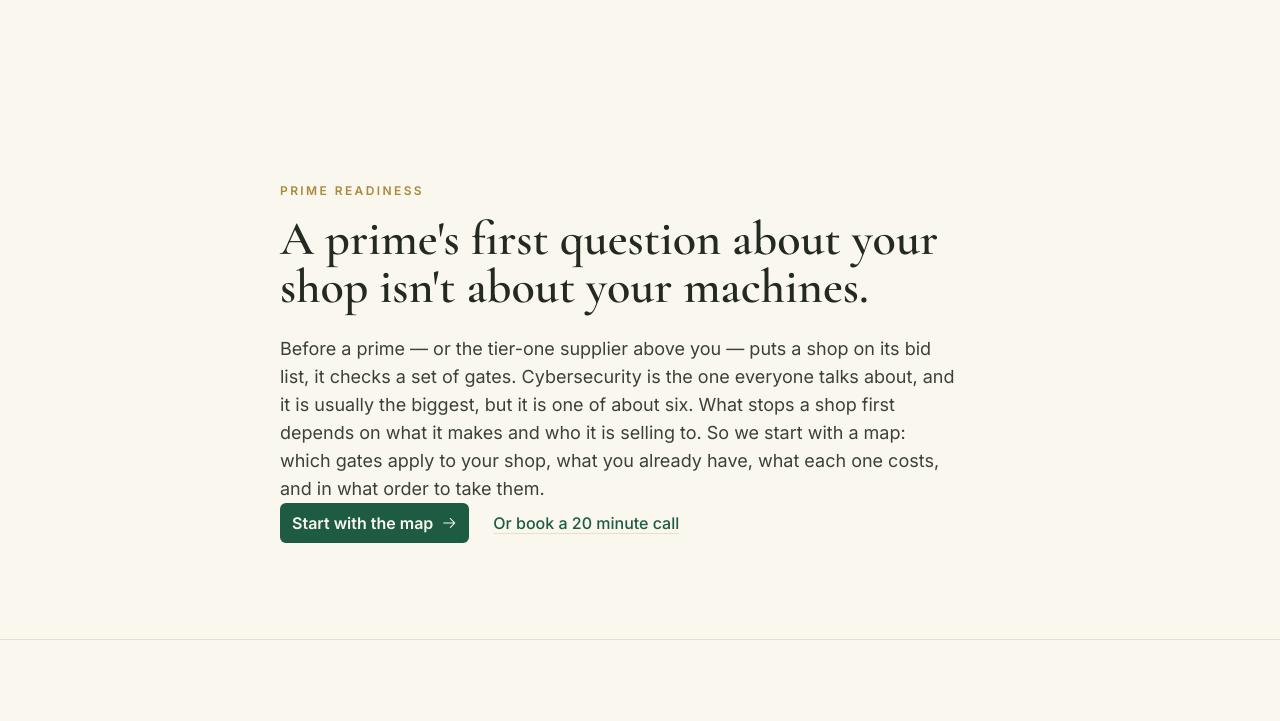
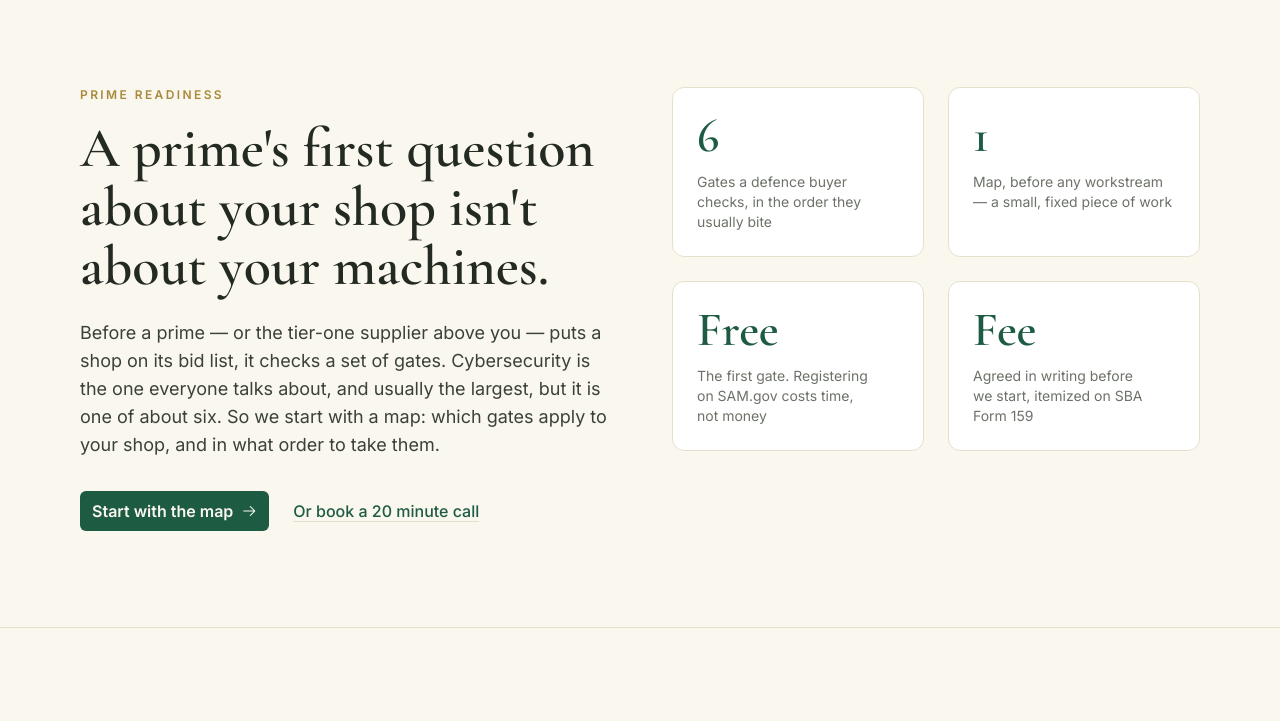
Before and after one commit to EvilBlender101/Cypress-Grove-Partners, a plain HTML site: page prime-readiness.html in a window 1280 px wide. Shown: the part 73-794 px from the top of the page. Drawn offline with nearby package versions, Linux system fonts and the light colour scheme; animation ran at ten frames a second.

Commit message:
Prime Readiness: the page in the site's own layout, and the map on it
The page carried body class="page", which is the document look built for the privacy page and
the intake form: an 800px measure and 30px section headings. Six cards in an 800px column came
out 162px wide — a page of vertical ribbons, and the reason it read wrong next to the home page.

It now uses the home page's own patterns: body class="market" (1200px measure, 56px title), the
hero as a split with the fact tiles the guarantee section uses, and the gates, who-does-what and
packages grids set three, three and two across. A .cards.three / .cards.two pair joins the site
stylesheet, collapsing to two then one on smaller screens.

Also on the page: the blank map as a download, since the page promises a map and never showed
one — every row on it is one the discovery fills in.

```diff
--- a/cypressgrove-site/assets/site.css
+++ b/cypressgrove-site/assets/site.css
@@ -290,3 +290,15 @@ main,.footer{position:relative;z-index:1;}
 .intake-done p,.page .intake-done p{margin:0;color:var(--body-ink);max-width:420px;}
 @media(max-width:900px){.intake-grid{grid-template-columns:1fr;gap:var(--s500);}.intake-intro{position:static;}}
 @media(max-width:640px){.intake-card{padding:var(--s300) var(--s200);border-radius:12px;}.field-row{grid-template-columns:1fr;}}
+
+/* Marketing pages that are not the home page (Prime Readiness).
+   They carry body class="market" instead of class="page": .page is the document look — an 800px
+   measure and 30px section headings — which is right for the privacy page and the intake form and
+   wrong for a sales page, where four-across cards in an 800px column come out 162px wide. */
+.market h1{font-family:var(--display);font-weight:600;font-size:56px;line-height:1.05;max-width:780px;}
+.market .section:first-of-type{padding-top:160px;}
+.cards.three{grid-template-columns:repeat(3,minmax(0,1fr));}
+.cards.two{grid-template-columns:repeat(2,minmax(0,1fr));}
+@media(max-width:1024px){.cards.three,.cards.two{grid-template-columns:repeat(2,minmax(0,1fr));}}
+@media(max-width:640px){.cards.three,.cards.two{grid-template-columns:1fr;}
+  .market h1{font-size:36px;line-height:40px;}}
--- a/prime-readiness.html
+++ b/prime-readiness.html
@@ -85,7 +85,7 @@
 }
 </script>
 </head>
-<body class="page">
+<body class="market">
 <a class="skip" href="#main">Skip to content</a>
 
 <header class="nav-shell">
@@ -120,20 +120,25 @@
 <main id="main">
 
 <section class="section" id="top" aria-labelledby="pr-title">
-  <div class="wrap">
-    <div class="reveal">
+  <div class="wrap split reveal">
+    <div>
       <p class="eyebrow">Prime Readiness</p>
       <h1 id="pr-title">A prime's first question about your shop isn't about your machines.</h1>
-      <p class="section-lede">Before a prime — or the tier-one supplier above you — puts a shop on its
-      bid list, it checks a set of gates. Cybersecurity is the one everyone talks about, and it is
-      usually the biggest, but it is one of about six. What stops a shop first depends on what it
-      makes and who it is selling to. So we start with a map: which gates apply to your shop, what
-      you already have, what each one costs, and in what order to take them.</p>
+      <p class="lede">Before a prime — or the tier-one supplier above you — puts a shop on its bid
+      list, it checks a set of gates. Cybersecurity is the one everyone talks about, and usually the
+      largest, but it is one of about six. So we start with a map: which gates apply to your shop,
+      and in what order to take them.</p>
       <div class="hero-actions">
         <a class="btn" href="/get-started">Start with the map <i class="ph ph-arrow-right" aria-hidden="true"></i></a>
         <a class="text-link" href="https://calendar.app.google/p6s1RVteUWpnvEEh7" target="_blank" rel="noopener">Or book a 20 minute call</a>
       </div>
     </div>
+    <dl class="figures">
+      <div class="figure"><dt>6</dt><dd>Gates a defence buyer checks, in the order they usually bite</dd></div>
+      <div class="figure"><dt>1</dt><dd>Map, before any workstream — a small, fixed piece of work</dd></div>
+      <div class="figure"><dt>Free</dt><dd>The first gate. Registering on SAM.gov costs time, not money</dd></div>
+      <div class="figure"><dt>Fee</dt><dd>Agreed in writing before we start, itemized on SBA Form 159</dd></div>
+    </dl>
   </div>
 </section>
 
@@ -146,7 +151,7 @@
       buyer needs to be able to show its own customer that every shop in its supply chain meets the
       requirements it passed down.</p>
     </div>
-    <div class="cards reveal">
+    <div class="cards three reveal">
       <article class="card">
         <div class="icon"><i class="ph ph-identification-card" aria-hidden="true"></i></div>
         <h3>Registration: SAM.gov, UEI and CAGE</h3>
@@ -232,6 +237,10 @@
         people or someone else.</p>
       </div>
     </div>
+    <p class="note"><i class="ph ph-file-pdf" aria-hidden="true"></i><span>The map is a document, not a
+    slide: <a href="/cypressgrove-site/assets/CGP_Prime_Readiness_Map.pdf" target="_blank" rel="noopener">see
+    the blank template</a> (PDF, two pages). Every row is one the discovery fills in, so you can see
+    exactly what we ask and what you get back before you agree to anything.</span></p>
   </div>
 </section>
 
@@ -244,7 +253,7 @@
       some is simply a decision only you can make. Our job is to keep the whole thing moving and to
       keep the records.</p>
     </div>
-    <div class="cards reveal">
+    <div class="cards three reveal">
       <article class="card">
         <h3>We do</h3>
         <p>The scope and the map · the plan with owners and dates · the documents and the evidence
@@ -277,7 +286,7 @@
       separately, and most owners start with the map — often alongside the loan, because the
       question comes up while the paperwork is already open.</p>
     </div>
-    <div class="cards reveal">
+    <div class="cards two reveal">
       <article class="card">
         <h3>The financing</h3>
         <p>The loan package, the numbers checked the way a lender reads them, and the introductions.
```
Also changed, not shown: 1 other file.
